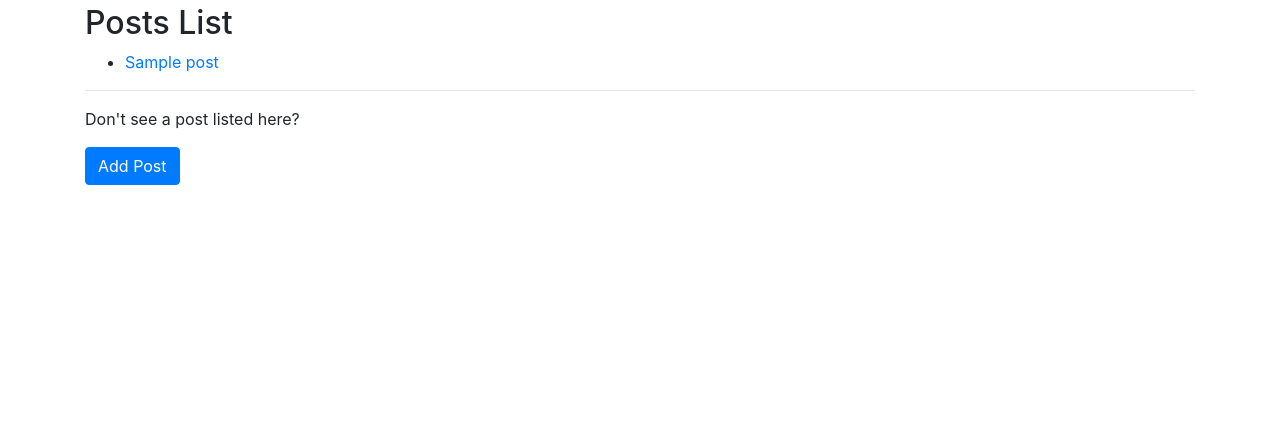
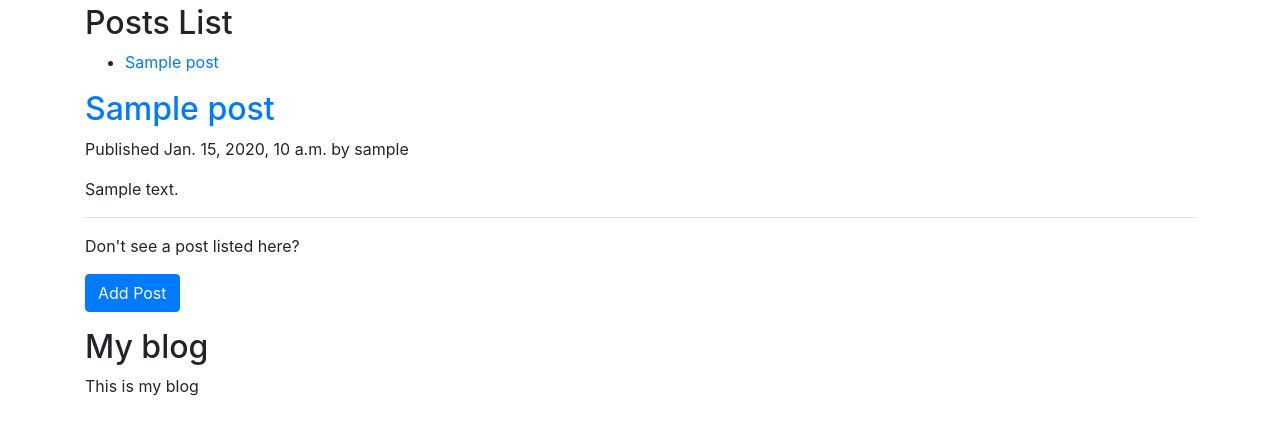
Before and after one commit to jonndoe/djbyexblog, a Django app: page /blog/ in a window 1280 px wide. Shown: the part 56-491 px from the top of the page. Run offline with Django 3.2, Linux system fonts and the light colour scheme; tables that the repository leaves empty hold one stand-in row (values such as "Sample post"); some libraries are stand-ins or nearby versions.

Commit message:
post_detail view added

```diff
--- a/djbyexblog/blog/urls.py
+++ b/djbyexblog/blog/urls.py
@@ -9,9 +9,14 @@ urlpatterns = [
         view=views.PostListView.as_view(),
         name='list',
     ),
+    #path(
+    #    route='<int:year>/<int:month>/<int:day>/<slug:post>/',
+    #    view=views.PostDetailView.as_view(),
+    #    name='detail',
+    #),
     path(
         route='<int:year>/<int:month>/<int:day>/<slug:post>/',
-        view=views.PostDetailView.as_view(),
+        view=views.post_detail,
         name='detail',
     ),
 
--- a/djbyexblog/blog/views.py
+++ b/djbyexblog/blog/views.py
@@ -32,3 +32,16 @@ class PostListView(ListView):
 
 class PostDetailView(DetailView):
     model = Post
+
+
+def post_detail(request, year, month, day, post):
+    post = get_object_or_404(Post,
+                             slug=post,
+                             status='published',
+                             publish__year=year,
+                             publish__month=month,
+                             publish__day=day)
+
+    return render(request,
+                  'blog/post_detail.html',
+                  {'post':post})
--- a/djbyexblog/templates/base.html
+++ b/djbyexblog/templates/base.html
@@ -87,10 +87,15 @@
           {% endfor %}
       {% endif %}
 
+      <div id="content">
       {% block content %}
         <p>EveryCheese is the Ultimate Cheese Index! This text is inherited on other pages!</p>
       {% endblock content %}
-
+      </div>
+      <div id="sidebar">
+        <h2>My blog</h2>
+          <p>This is my blog</p>
+      </div>
     </div> <!-- /container -->
 
     {% block modal %}{% endblock modal %}
--- a/djbyexblog/templates/blog/post_list.html
+++ b/djbyexblog/templates/blog/post_list.html
@@ -7,10 +7,23 @@
 
   <ul>
     {% for post in view.get_object %}
-      <li><a href="#">{{ post }}</a> </li>
+      <li><a href="{% url 'blog:detail' post.publish.year post.publish.month post.publish.day post.slug %}">{{ post }}</a> </li>
     {% endfor %}
   </ul>
 
+
+
+  {% for post in view.get_object %}
+    <h2>
+      <a href="{{ post.get_absolute_url }}">
+        {{ post.title }}
+      </a>
+    </h2>
+    <p class="date">
+      Published {{ post.publish }} by {{ post.author }}
+    </p>
+    {{ post.body|truncatewords:30|linebreaks }}
+  {% endfor %}
 
   <hr/>
   <p>Don't see a post listed here?</p>
```
Also changed, not shown: djbyexblog/blog/tests/factories.py (+4 -3 lines), djbyexblog/blog/tests/test_views.py (+24 -2 lines), 1 other file.
